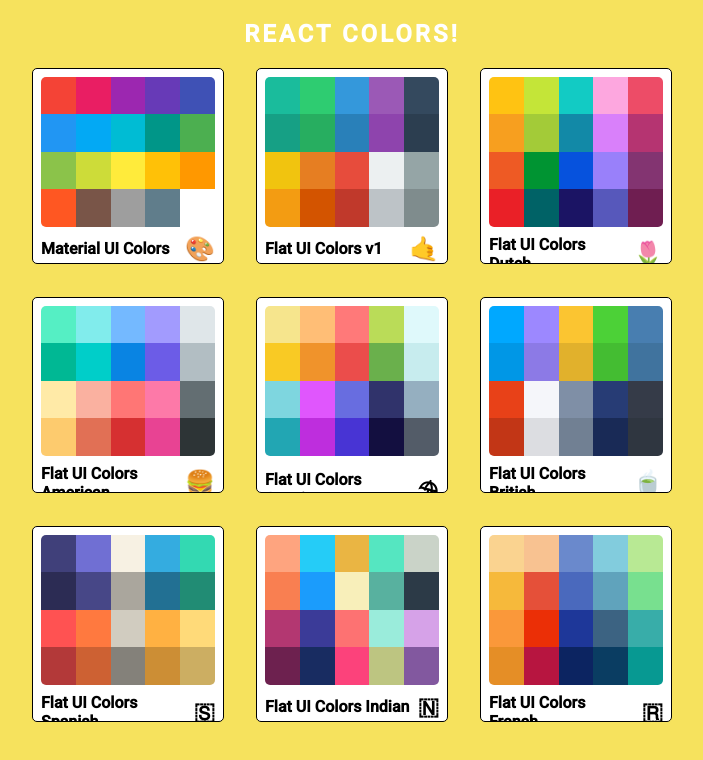
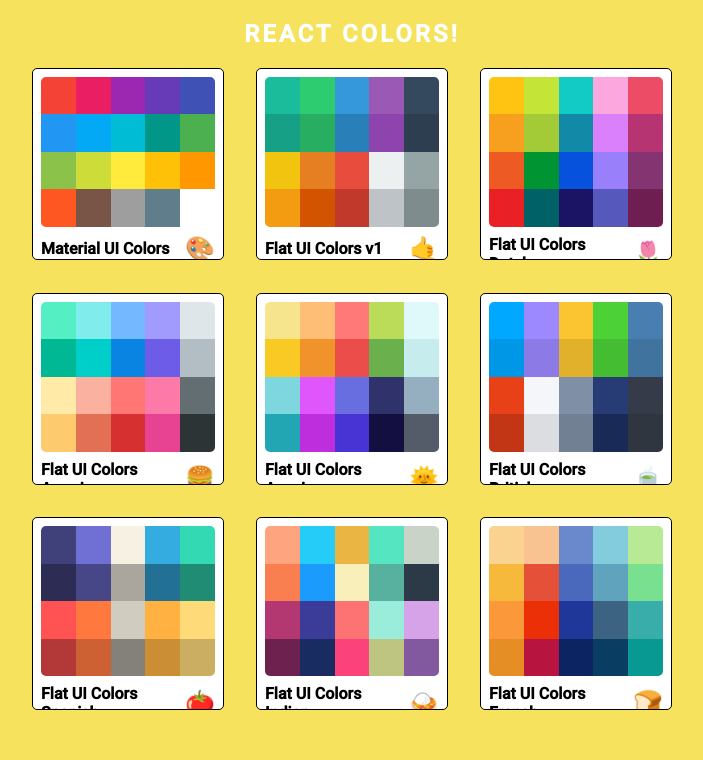
Before and after one commit to Gregkur/Shadr, a React (Create React App) app: page / in a window 1280 px wide. Shown: the top 760 px of the page, without its empty margins (288-991 px from the left). Built offline with nearby package versions, Linux system fonts and the light colour scheme.

Commit message:
bugfixed rgba select

```diff
--- a/src/seedColors.js
+++ b/src/seedColors.js
@@ -110,7 +110,7 @@
   {
     paletteName: "Flat UI Colors Aussie",
     id: "flat-ui-colors-aussie",
-    emoji: "⛱",
+    emoji: "🌞",
     colors: [
       { name: "Beekeeper", color: "#f6e58d" },
       { name: "SpicedNectarine", color: "#ffbe76" },
@@ -164,7 +164,7 @@
   {
     paletteName: "Flat UI Colors Spanish",
     id: "flat-ui-colors-spanish",
-    emoji: "🇸",
+    emoji: "🍅",
     colors: [
       { name: "JacksonsPurple", color: "#40407a" },
       { name: "C64Purple", color: "#706fd3" },
@@ -191,7 +191,7 @@
   {
     paletteName: "Flat UI Colors Indian",
     id: "flat-ui-colors-indian",
-    emoji: "🇳",
+    emoji: "🍛",
     colors: [
       { name: "OrchidOrange", color: "#FEA47F" },
       { name: "SpiroDiscoBall", color: "#25CCF7" },
@@ -218,7 +218,7 @@
   {
     paletteName: "Flat UI Colors French",
     id: "flat-ui-colors-french",
-    emoji: "🇷",
+    emoji: "🍞",
     colors: [
       { name: "FlatFlesh", color: "#fad390" },
       { name: "MelonMelody", color: "#f8c291" },
```
Also changed, not shown: 1 other file (tests, documents, lock files or other folders).
